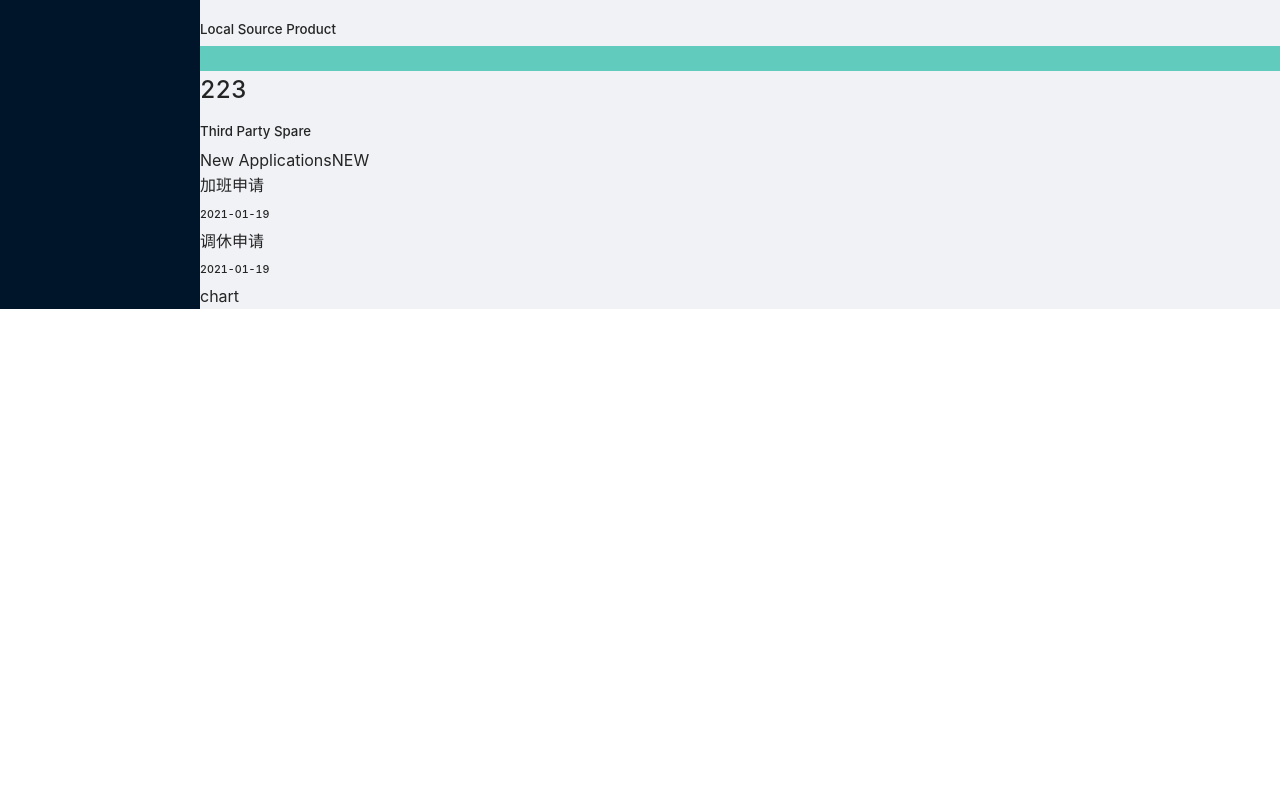
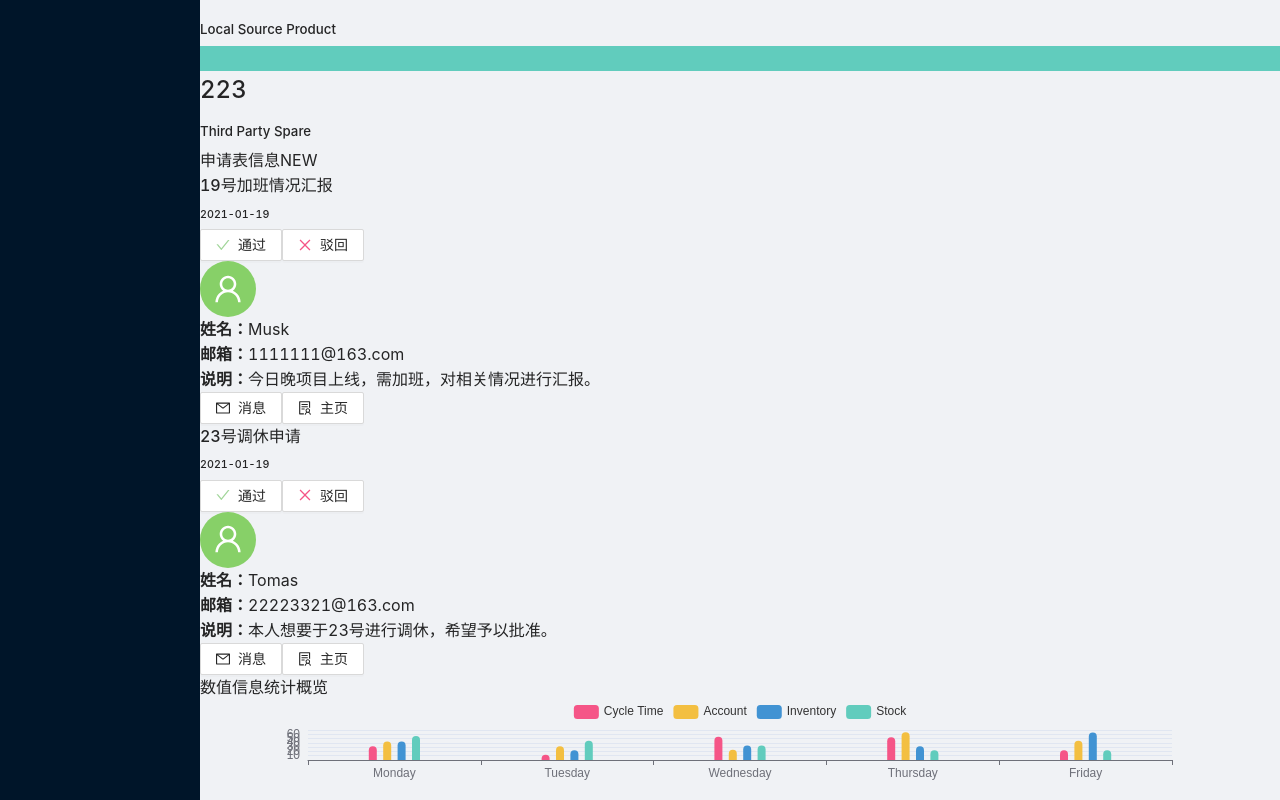
Before and after one commit to MatthewLe3/react, a React (Create React App) app in the folder react-admin/: page /page/home in a window 1280 px wide. Shown: the part 325-1125 px from the top of the page. Before the commit the page ends 800 px from the top, so only its background shows below. Built offline with nearby package versions, Linux system fonts and the light colour scheme.

Commit message:
home页面组件

```diff
--- a/react-admin/package.json
+++ b/react-admin/package.json
@@ -23,6 +23,7 @@
     "css-loader": "4.3.0",
     "dotenv": "8.2.0",
     "dotenv-expand": "5.1.0",
+    "echarts": "^5.0.1",
     "eslint": "^7.11.0",
     "eslint-config-react-app": "^6.0.0",
     "eslint-plugin-flowtype": "^5.2.0",
--- a/react-admin/src/components/Content/Home/Applications.jsx
+++ b/react-admin/src/components/Content/Home/Applications.jsx
@@ -1,9 +1,11 @@
 import React from 'react'
 import styles from './Applications.less'
+import { Button, Avatar } from 'antd'
+import { CheckOutlined, CloseOutlined, SolutionOutlined, MailOutlined, UserOutlined } from '@ant-design/icons';
 
 export default function Applications(props) {
 
-    const { title, time, person, email, avatar } = props.info
+    const { title, time, person, email, descripte } = props.info
     return (
         <div className={styles.application}>
             <div>
@@ -11,7 +13,31 @@ export default function Applications(props) {
                     <h4>{title}</h4>
                     <h6>{time}</h6>
                 </div>
-                <div></div>
+                <div className={styles.btnGroup}>
+                    <Button type="dash" icon={<CheckOutlined style={{color:'#A2D69A'}} />}>
+                        通过
+                    </Button>
+                    <Button type="dash" icon={<CloseOutlined style={{color:'#f55587'}}/>}>
+                        驳回
+                    </Button>
+                </div>
+
+                <div className={styles.avatar}>
+                    <Avatar size={56} style={{ backgroundColor: '#87d068', fontSize: '30px' }} icon={<UserOutlined />} />
+                    <br />
+                    <label><label style={{ fontWeight: 'bold' }}>姓名：</label>{person}</label><br />
+                    <label className={styles.email}><label style={{ fontWeight: 'bold' }}>邮箱：</label>{email}</label><br />
+                    <label className={styles.descripte} title={descripte}><label style={{ fontWeight: 'bold' }}>说明：</label>{descripte}</label>
+                </div>
+
+                <div className={styles.btnGroup}>
+                    <Button type="dash" icon={<MailOutlined />}>
+                        消息
+                    </Button>
+                    <Button type="dash" icon={<SolutionOutlined />}>
+                        主页
+                    </Button>
+                </div>
             </div>
         </div>
     )
--- a/react-admin/src/components/Content/Home/Applications.less
+++ b/react-admin/src/components/Content/Home/Applications.less
@@ -4,6 +4,7 @@
     >div {
         border: 1px solid #f0f0f0;
         padding: 8px;
+
         >div {
             height: auto;
 
@@ -19,5 +20,39 @@
                 color: #666;
             }
         }
+
+        .avatar {
+            text-align: center;
+            margin: 40px auto;
+
+            label {
+                font-size: 12px;
+
+                &.email {
+                    color: #0f85d4;
+                }
+
+                &.descripte {
+                    color: #666;
+                    width: 80%;
+                    overflow: hidden;
+                    text-overflow: ellipsis;
+                    display: -webkit-inline-box;
+                    -webkit-line-clamp: 2;
+                    -webkit-box-orient: vertical;
+                    margin-top: 15px;
+                    text-align: left;
+                }
+            }
+        }
+
+        .btnGroup {
+            margin: 15px auto;
+
+            button {
+                width: 50%;
+            }
+        }
+
     }
 }
--- /dev/null
+++ b/react-admin/src/components/Content/Home/Chart.jsx
@@ -0,0 +1,75 @@
+import React, { useEffect, useCallback } from 'react'
+import * as echarts from 'echarts';
+
+export default function Chart(props) {
+    const { color,legendData,data ,xAxisData} = props.chartData
+    const drawChart = useCallback(
+        () => {
+            let series = []
+            legendData.forEach(val => {
+                series.push({
+                    name: val,
+                        type: 'bar',
+                        barGap: '80%',
+                        barWidth: 8,
+                        itemStyle: {
+                            borderRadius: [15, 15, 0, 0]
+                        },
+                        data:data[val]
+                })
+            });
+            let myChart = echarts.init(document.getElementById('myChart'))
+            let option = {
+                color: color,
+                tooltip: {
+                    trigger: 'axis',
+                    axisPointer: {
+                        type: 'shadow'
+                    }
+                },
+                legend: {
+                    data:legendData
+                },
+                xAxis: [
+                    {
+                        type: 'category',
+                        axisTick: { show: true },
+                        data:xAxisData
+                    }
+                ],
+                yAxis: [
+                    {
+                        type: 'value'
+                    }
+                ],
+                series: series
+            };
+            myChart.setOption(option)
+        },
+        [color,legendData,data,xAxisData],
+    )
+
+    const handleResize = useCallback(
+        () => {
+            let myChart = echarts.init(document.getElementById('myChart'))
+                myChart.resize()
+        },
+        [],
+    )
+
+    useEffect(() => {
+        window.addEventListener("resize", handleResize);
+        setTimeout(() => {
+            drawChart()
+        }, 0);
+        return () => {
+            window.removeEventListener("resize", handleResize);
+        }
+    }, [props, drawChart,handleResize])
+
+
+
+    return (
+        <div id={'myChart'} style={{ height: '100%', width: '100%' }}></div>
+    )
+}
--- a/react-admin/src/components/Content/Home/Tag.jsx
+++ b/react-admin/src/components/Content/Home/Tag.jsx
@@ -3,11 +3,7 @@ import styles from './Tag.less'
 import IconFont from '../../Icon/index'
 
 export default function Tag(props) {
-    console.log('props', props)
-
     const { color, num, label, icon } = props.info
-
-
     return (
         <div className={styles.tag}>
             <div className={styles.tag_content}>
--- a/react-admin/src/pages/Content/Home/index.jsx
+++ b/react-admin/src/pages/Content/Home/index.jsx
@@ -3,46 +3,63 @@ import styles from './index.less'
 
 import Tag from '../../../components/Content/Home/Tag'
 import Applications from '../../../components/Content/Home/Applications'
-
+import Chart from '../../../components/Content/Home/Chart'
 export default function Home() {
 
     const tagData = [
-        {color:'#f55587',num:106,label:'Orders to ship',icon:'iconpie'},
-        {color:'#F3BF41',num:20,label:'Overdue Shipments',icon:'iconicon--'},
-        {color:'#4193D3',num:16,label:'Local Source Product',icon:'iconzhifeiji'},
-        {color:'#61CCBD',num:223,label:'Third Party Spare',icon:'icontrophy'}
+        { color: '#f55587', num: 106, label: 'Orders to ship', icon: 'iconpie' },
+        { color: '#F3BF41', num: 20, label: 'Overdue Shipments', icon: 'iconicon--' },
+        { color: '#4193D3', num: 16, label: 'Local Source Product', icon: 'iconzhifeiji' },
+        { color: '#61CCBD', num: 223, label: 'Third Party Spare', icon: 'icontrophy' }
     ]
 
     const insData = [
-        {title:'加班申请',time:'2021-01-19',person:'Musk',email:'1111111@163.com',avatar:''},
-        {title:'调休申请',time:'2021-01-19',person:'Tomas',email:'22223321@163.com',avatar:''},
+        { title: '19号加班情况汇报', time: '2021-01-19', person: 'Musk', email: '1111111@163.com', avatar: '', descripte: '今日晚项目上线，需加班，对相关情况进行汇报。' },
+        { title: '23号调休申请', time: '2021-01-19', person: 'Tomas', email: '22223321@163.com', avatar: '', descripte: '本人想要于23号进行调休，希望予以批准。' },
     ]
 
-
+    const chartData = {
+        color: ['#f55587', '#F3BF41', '#4193D3', '#61CCBD',],
+        xAxisData: ['Monday', 'Tuesday', 'Wednesday', 'Thursday', 'Friday'],
+        legendData: ['Cycle Time', 'Account', 'Inventory', 'Stock'],
+        data: {
+            'Cycle Time': [32, 12, 54, 53, 23 ],
+            'Account': [43, 32, 24, 65, 45],
+            'Inventory': [43, 23, 34, 32, 64],
+            'Stock': [56, 45, 34, 23, 23]
+            // 'Monday':[31,53],
+            // 'Tuesday':[],
+            // 'Wednesday':[],
+            // 'Thursday':[],
+            // 'Friday':[],
+            // 'Saturday':[],
+            // 'Sunday':[],
+        }
+    }
 
     return (
         <div className={styles.home}>
             <div className={styles.tag_module}>
                 {/* 4个模块 */}
-                {tagData.map((val,index)=>{
+                {tagData.map((val, index) => {
                     return (
-                        <Tag info={val} key={index}/>
+                        <Tag info={val} key={index} />
                     )
                 })}
             </div>
 
-                {/* 申请与图标统计 */}
+            {/* 申请与图标统计 */}
             <div className={styles.container}>
                 <div className={styles.application}>
                     <div>
                         <header>
-                            <label>New Applications</label>
+                            <label>申请表信息</label>
                             <label className={styles.new}>NEW</label>
                         </header>
                         <div>
-                            {insData.map((val,index)=>{
-                                return(
-                                    <Applications key={index} info={val}  />
+                            {insData.map((val, index) => {
+                                return (
+                                    <Applications key={index} info={val} />
                                 )
                             })}
                         </div>
@@ -50,7 +67,12 @@ export default function Home() {
                 </div>
                 <div className={styles.chart}>
                     <div>
-                    chart
+                        <header>
+                            <label>数值信息统计概览</label>
+                        </header>
+                        <div>
+                            <Chart chartData={chartData} />
+                        </div>
                     </div>
                 </div>
             </div>
--- a/react-admin/src/pages/Content/Home/index.less
+++ b/react-admin/src/pages/Content/Home/index.less
@@ -61,8 +61,22 @@
             padding: 12px;
             width: 55%;
             >div {
+                height: 100%;
                 background-color: #fff;
                 box-shadow: 0 5px 20px rgba(185, 185, 185, 0.5);
+                header{
+                    height: 45px;
+                    padding: 6px 8px;
+                    border-bottom: 1px dashed #f0f0f0;
+                    label{
+                        font-size: 18px;
+                        color: #666;
+
+                    }
+                }
+                >div{
+                    height: calc(100% - 45px);
+                }
             }
         }
     }
--- a/react-admin/src/pages/Content/index.less
+++ b/react-admin/src/pages/Content/index.less
@@ -60,6 +60,7 @@
     }
 
     .container{
+        overflow:scroll;
         background-color: #F3F7FA;
     }
     .slider {
```
Also changed, not shown: 2 other files (tests, documents, lock files or other folders).
